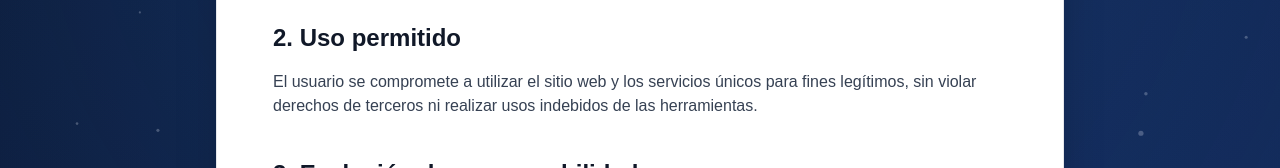
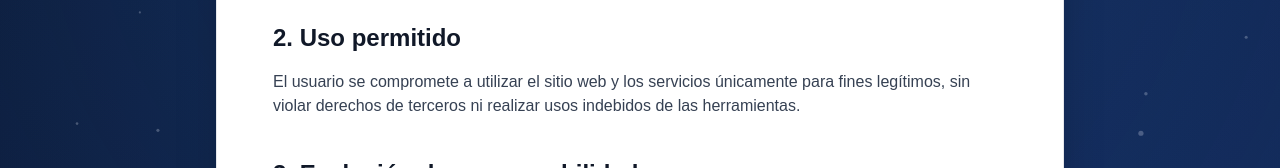
Before and after one commit to neriommx/neriom-site, a Next.js app: page /aviso-legal in a window 1280 px wide. Shown: the part 451-619 px from the top of the page. Built offline with nearby package versions, Linux system fonts and the light colour scheme.

Commit message:
Fix: Aviso Legal canvas null checks

```diff
--- a/app/aviso-legal/page.tsx
+++ b/app/aviso-legal/page.tsx
@@ -3,16 +3,19 @@
 import { useEffect, useRef } from "react";
 
 /* ------------------------------------------
-   PARTICULAS – mismo componente que usas
+   PARTICULAS – corregidas para evitar errores
 ------------------------------------------- */
 function Particles() {
-  const canvasRef = useRef(null);
+  const canvasRef = useRef<HTMLCanvasElement | null>(null);
 
   useEffect(() => {
     const canvas = canvasRef.current;
+    if (!canvas) return; // 👈 evita error en build
+
     const c = canvas.getContext("2d");
+    if (!c) return; // 👈 evita error adicional
 
-    let w, h, particles;
+    let w: number, h: number, particles: any[];
     const particleCount = 45;
 
     function init() {
@@ -98,7 +101,7 @@ export default function AvisoLegalPage() {
 
           <h2 className="text-2xl font-semibold mt-10 mb-4">2. Uso permitido</h2>
           <p className="text-gray-700 mb-6">
-            El usuario se compromete a utilizar el sitio web y los servicios únicos para fines legítimos,
+            El usuario se compromete a utilizar el sitio web y los servicios únicamente para fines legítimos,
             sin violar derechos de terceros ni realizar usos indebidos de las herramientas.
           </p>
 
```
